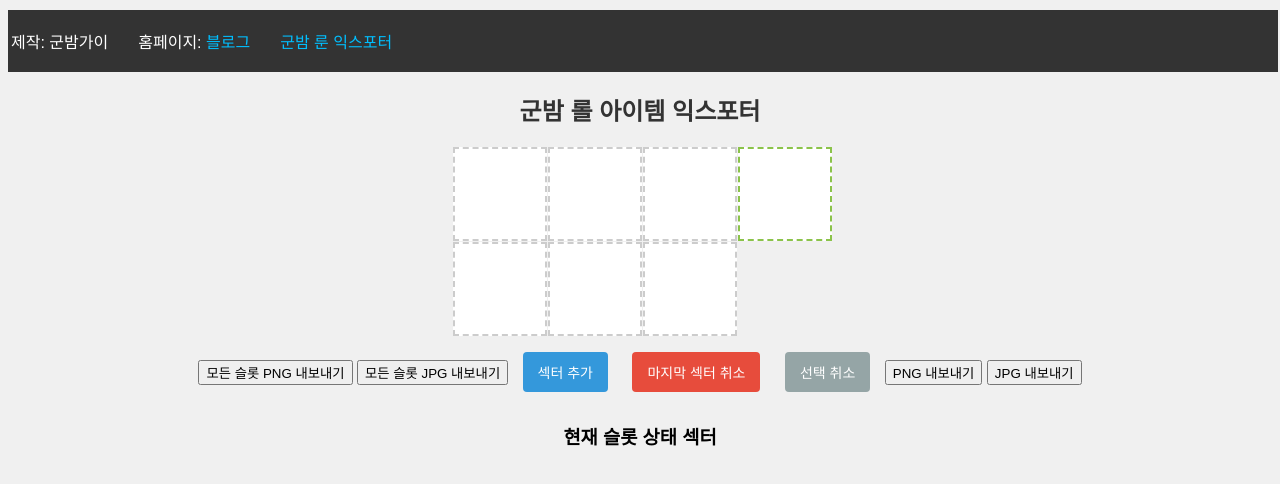
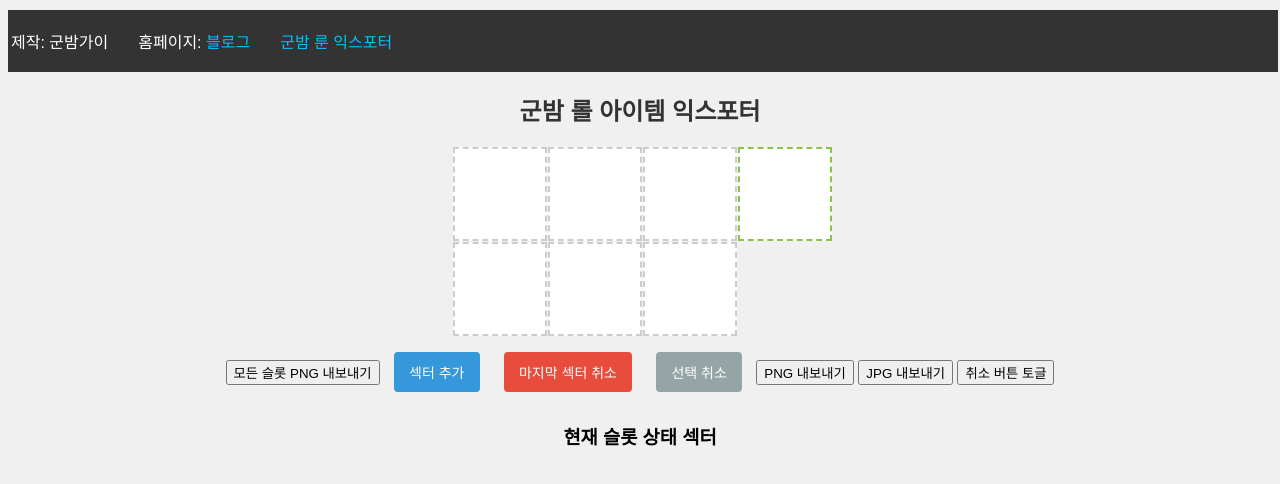
Before and after one commit to gunbamguy/itemex, a plain HTML site: page index.html in a window 1280 px wide. Drawn offline with nearby package versions, Linux system fonts and the light colour scheme; no server answers.

Commit message:
Update index.html

```diff
--- a/index.html
+++ b/index.html
@@ -33,13 +33,12 @@
 
     <div id="controls">
 <button id="export-all-slots-png-button">모든 슬롯 PNG 내보내기</button>
-<button id="export-all-slots-jpg-button">모든 슬롯 JPG 내보내기</button>
         <button id="select-button">섹터 추가</button>
         <button id="cancel-last-button">마지막 섹터 취소</button>
         <button id="clear-button">선택 취소</button>
 <button id="export-png-button">PNG 내보내기</button>
 <button id="export-jpg-button">JPG 내보내기</button>
-
+<button id="toggle-cancel-button">취소 버튼 토글</button>
 
 
 
```
